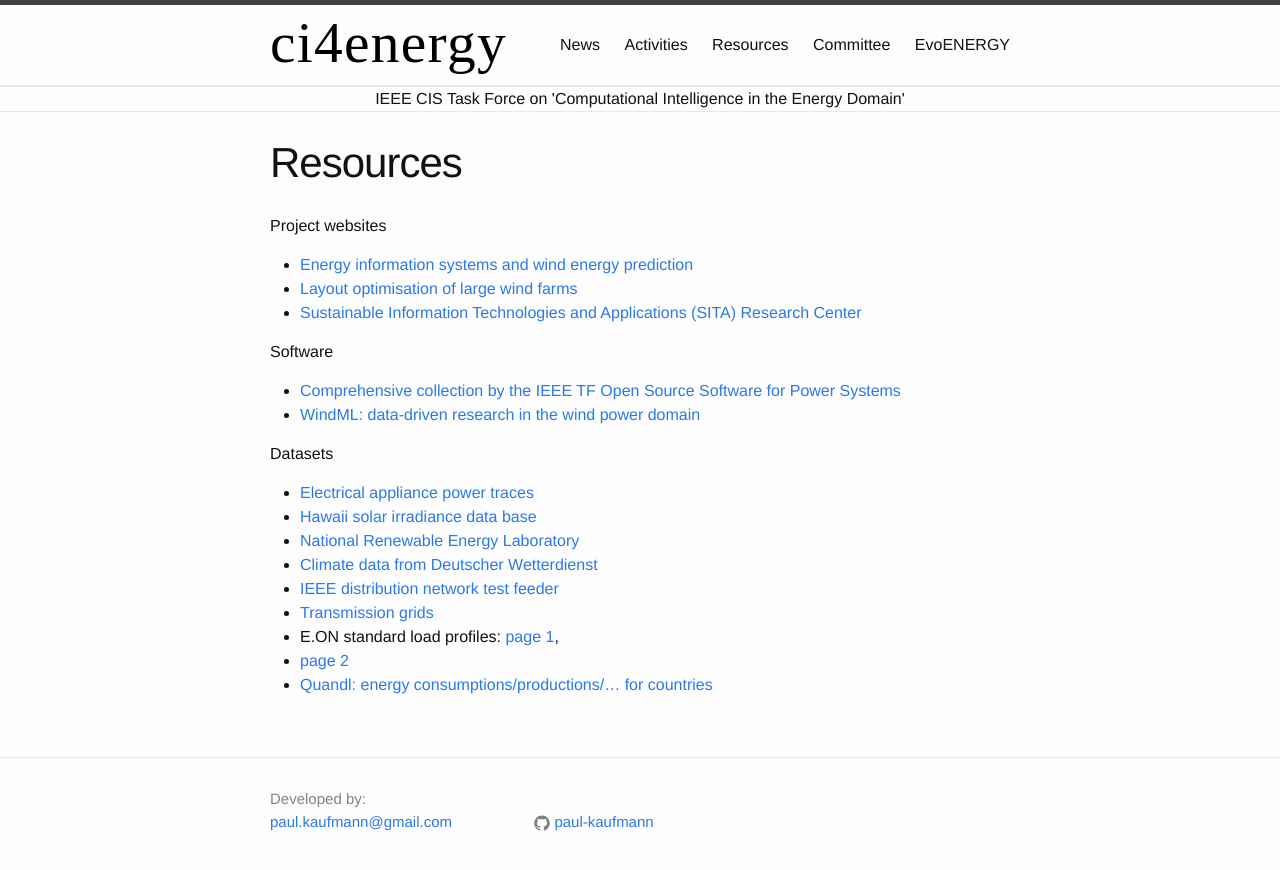
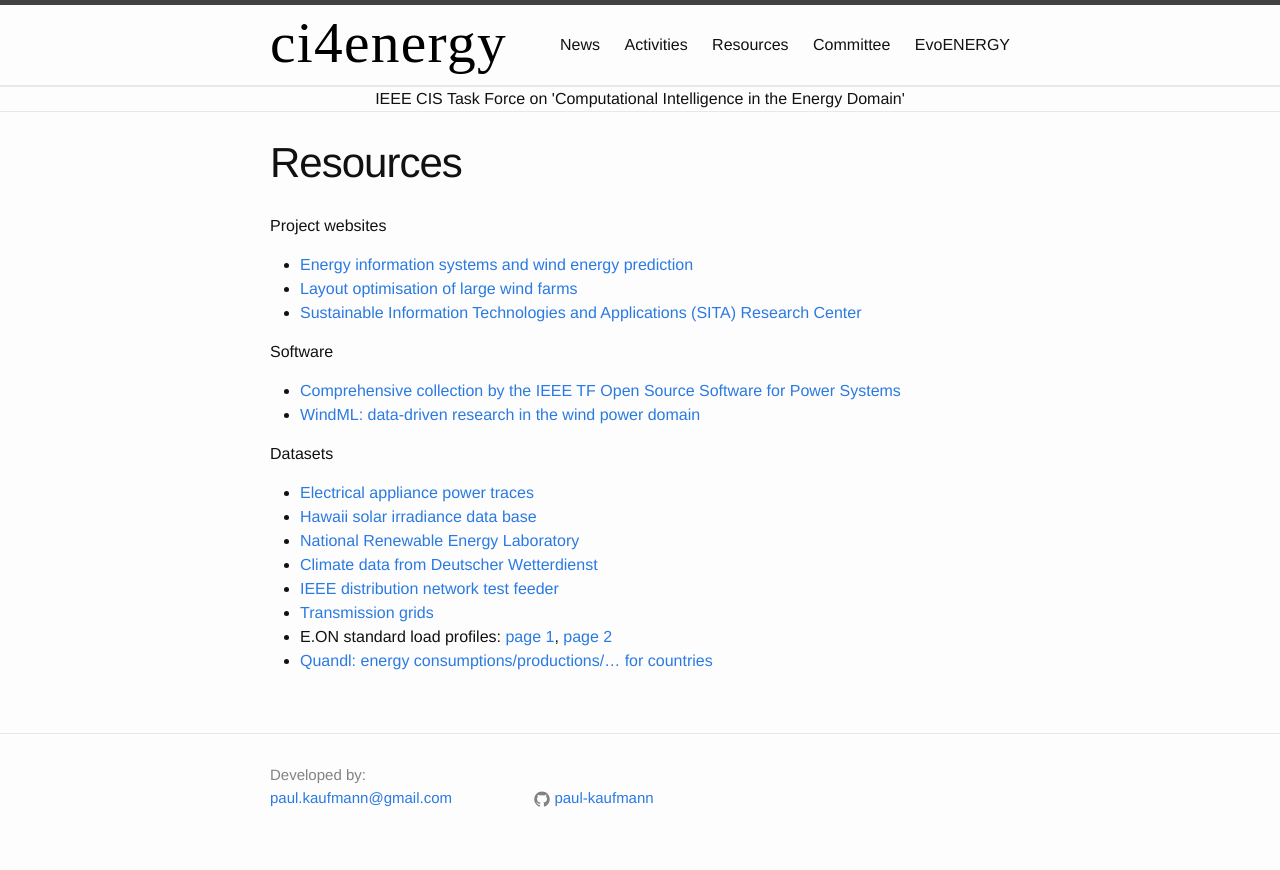
Before and after one commit to ci4energy/ci4energy.github.io, a Jekyll site: the page built from resources.md, in a window 1280 px wide. Shown: the top 870 px of the page. Built offline with Jekyll 4.4.1, drawn with Linux system fonts in a browser that asks for light colours.

Commit message:
no message

```diff
--- a/resources.md
+++ b/resources.md
@@ -26,6 +26,5 @@
 - <a href="http://www.dwd.de/bvbw/appmanager/bvbw/dwdwwwDesktop?_nfpb=true&amp;_pageLabel=_dwdwww_klima_umwelt_klimadaten_deutschland&amp;_state=maximized&amp;_windowLabel=T82002&amp;switchLang=en">Climate data from Deutscher Wetterdienst</a>
 - <a href="http://ewh.ieee.org/soc/pes/dsacom/testfeeders/index.html">IEEE distribution network test feeder</a>
 - <a href="http://www.ee.washington.edu/research/pstca/">Transmission grids</a>
-- E.ON standard load profiles: <a href="http://www.eon-mitte.com/de/netz/veroeffentlichungen/strom_/standardlastprofil_verfahren/standardlastprofile_2012">page 1</a>,
-- <a href="http://www.eon-mitte.com/de/netz/veroeffentlichungen/strom_/veroeffentlichungen_nach_17_stromnzv">page 2</a>
+- E.ON standard load profiles: <a href="http://www.eon-mitte.com/de/netz/veroeffentlichungen/strom_/standardlastprofil_verfahren/standardlastprofile_2012">page 1</a>, <a href="http://www.eon-mitte.com/de/netz/veroeffentlichungen/strom_/veroeffentlichungen_nach_17_stromnzv">page 2</a>
 - <a href="http://www.quandl.com/collections">Quandl: energy consumptions/productions/... for countries</a>
```
Also changed, not shown: committee.md (+1 -1 lines), news.md (+1 -1 lines).
